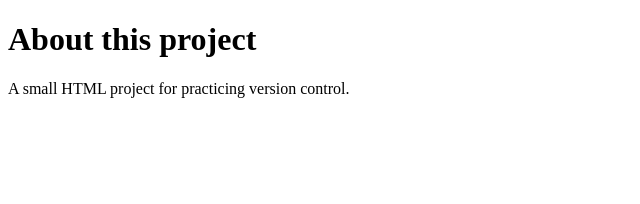
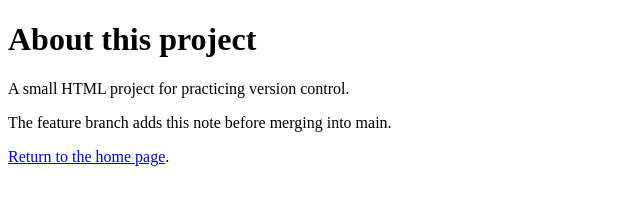
Before and after one commit to dhruvb2028/git-workflow-login-tests-assignment-2026, a plain HTML site: page about.html in a window 1280 px wide. Shown: the whole page, without its empty margins (0-640 px from the left). Drawn offline with Linux system fonts and the light colour scheme.

Commit message:
Expand about page on feature branch

```diff
--- a/about.html
+++ b/about.html
@@ -9,6 +9,8 @@
   <main>
     <h1>About this project</h1>
     <p>A small HTML project for practicing version control.</p>
+    <p>The feature branch adds this note before merging into main.</p>
+    <p><a href="index.html">Return to the home page</a>.</p>
   </main>
 </body>
 </html>
```
